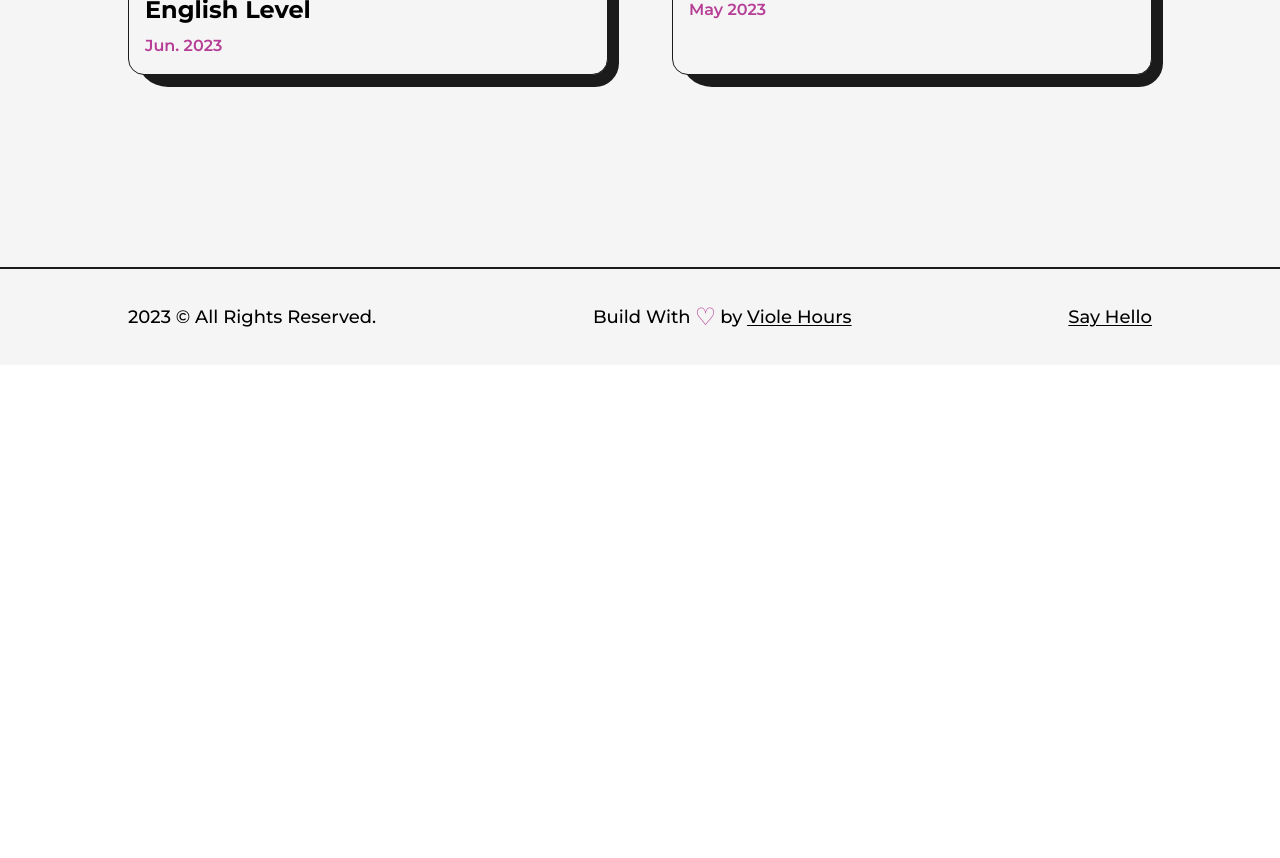
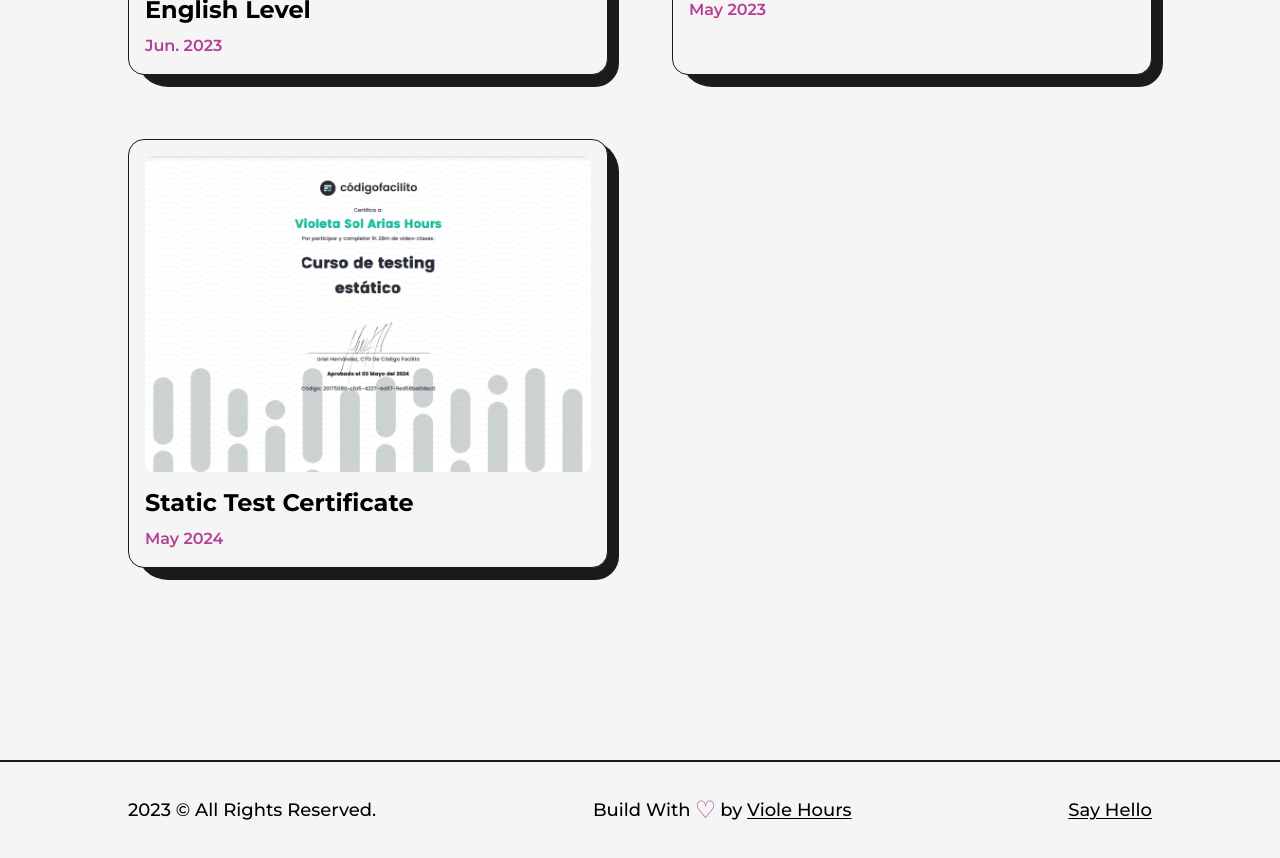
Before and after one commit to VioleHours/My-portfolio, a Next.js app: page /certificates in a window 1280 px wide. Shown: the part 1400-2258 px from the top of the page. Before the commit the page ends 1765 px from the top, so only its background shows below. Built offline with nearby package versions, Linux system fonts and the light colour scheme.

Commit message:
new certificate

```diff
--- a/src/pages/certificates.js
+++ b/src/pages/certificates.js
@@ -8,6 +8,7 @@ import certificado1 from '../../public/images/certificate/VioletaHours.png'
 import certificado2 from '../../public/images/certificate/Certificado-Ingles-preview.png'
 import certificado3 from '../../public/images/certificate/certificado-Python-preview.png'
 import certificado4 from '../../public/images/certificate/certificadoFSHenry.png'
+import certificado5 from '../../public/images/certificate/Certificado-TestingEstatico.png'
 import { motion } from "framer-motion";
 import TransitionEffect from "@/components/TransitionEffect";
 
@@ -81,6 +82,12 @@ const certificates = () => {
             time='May 2023'
             link='/certificado-python-profesional.pdf'
             />
+            <FeaturedCertificates
+            img={certificado5}
+            title='Static Test Certificate'
+            time='May 2024'
+            link='/Certificado - Curso de testing estático.pdf'
+            />
           </ul>
         </Layout>
       </main>
```
Also changed, not shown: public/images/certificate/Certificado-TestingEstatico.png (added), 1 other file (tests, documents, lock files or other folders).
